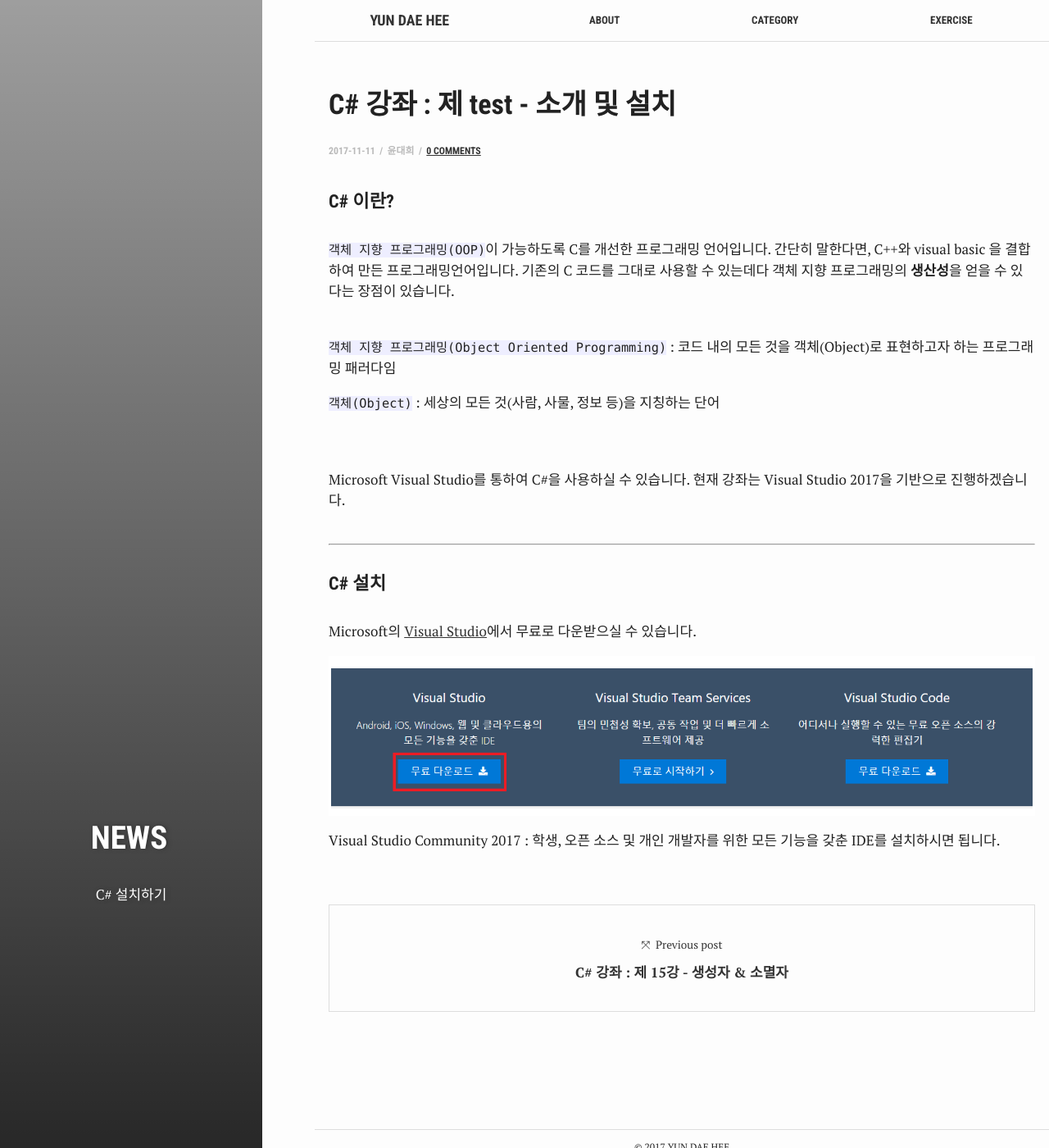
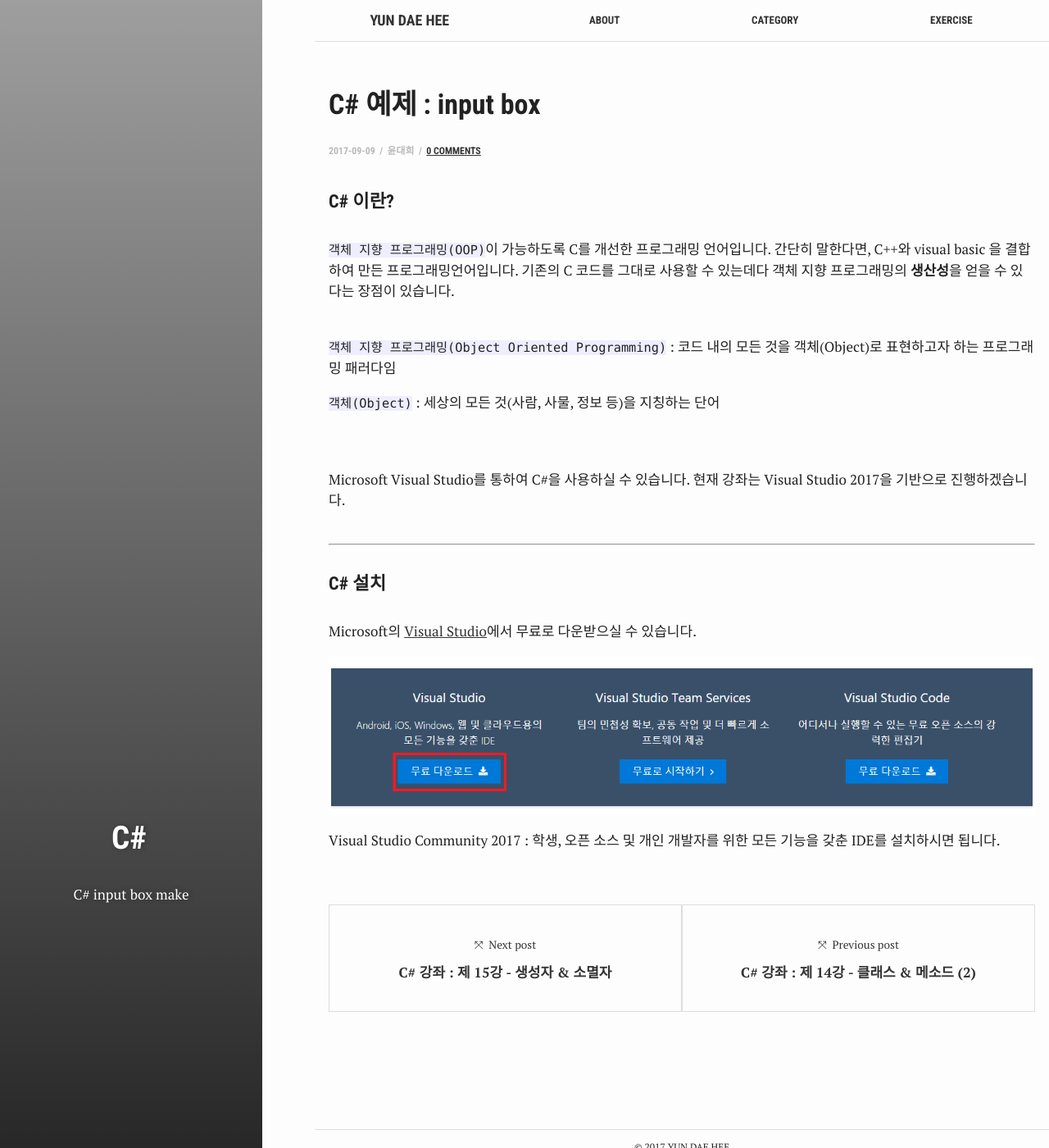
Before and after one commit to test076923/test076923.github.io, a Jekyll site: the page built from _posts/2017-09-10-test.md, in a window 1280 px wide and 1400 px high. Shown: the whole window at 82% size. Built offline with Jekyll 4.4.1, drawn with Linux system fonts in a browser that asks for light colours; comment, search, counter and statistics services are not loaded.

Commit message:
Update 2017-09-10-test.md

```diff
--- a/_posts/2017-09-10-test.md
+++ b/_posts/2017-09-10-test.md
@@ -2,12 +2,12 @@
 bg: "Clogo.jpg"
 layout: post
 comments: true
-title:  "C# 강좌 : 제 test - 소개 및 설치"
-crawlertitle: "C# 강좌 : 제 test - 소개 및 설치"
-summary: "C# 설치하기"
-date: 2017-11-11
+title:  "C# 예제 : input box"
+crawlertitle: "C# 예제 : input box"
+summary: "C# input box make"
+date: 2017-09-09
 categories: exercise
-tags: ['news']
+tags: ['C#']
 author: 윤대희
 ---
 #### C# 이란? ####
```
